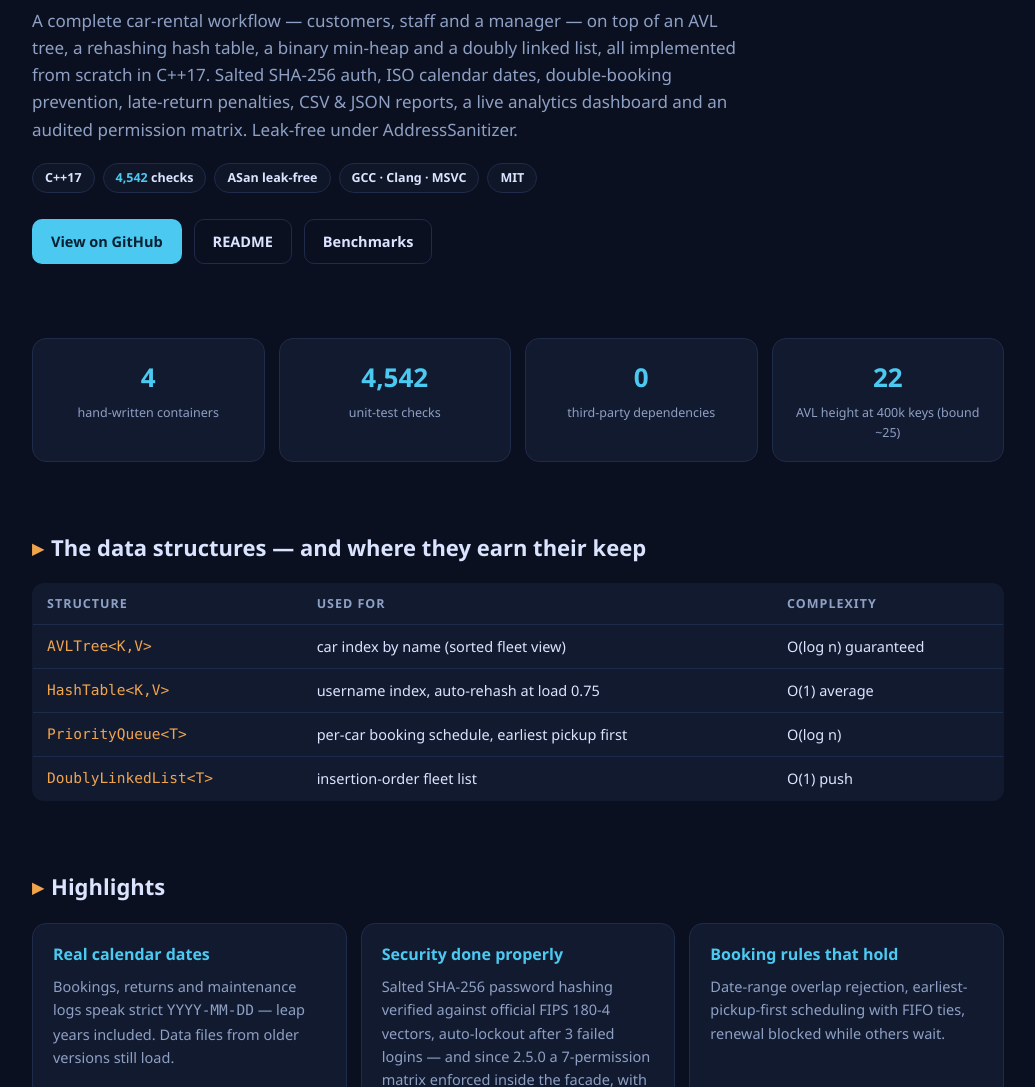
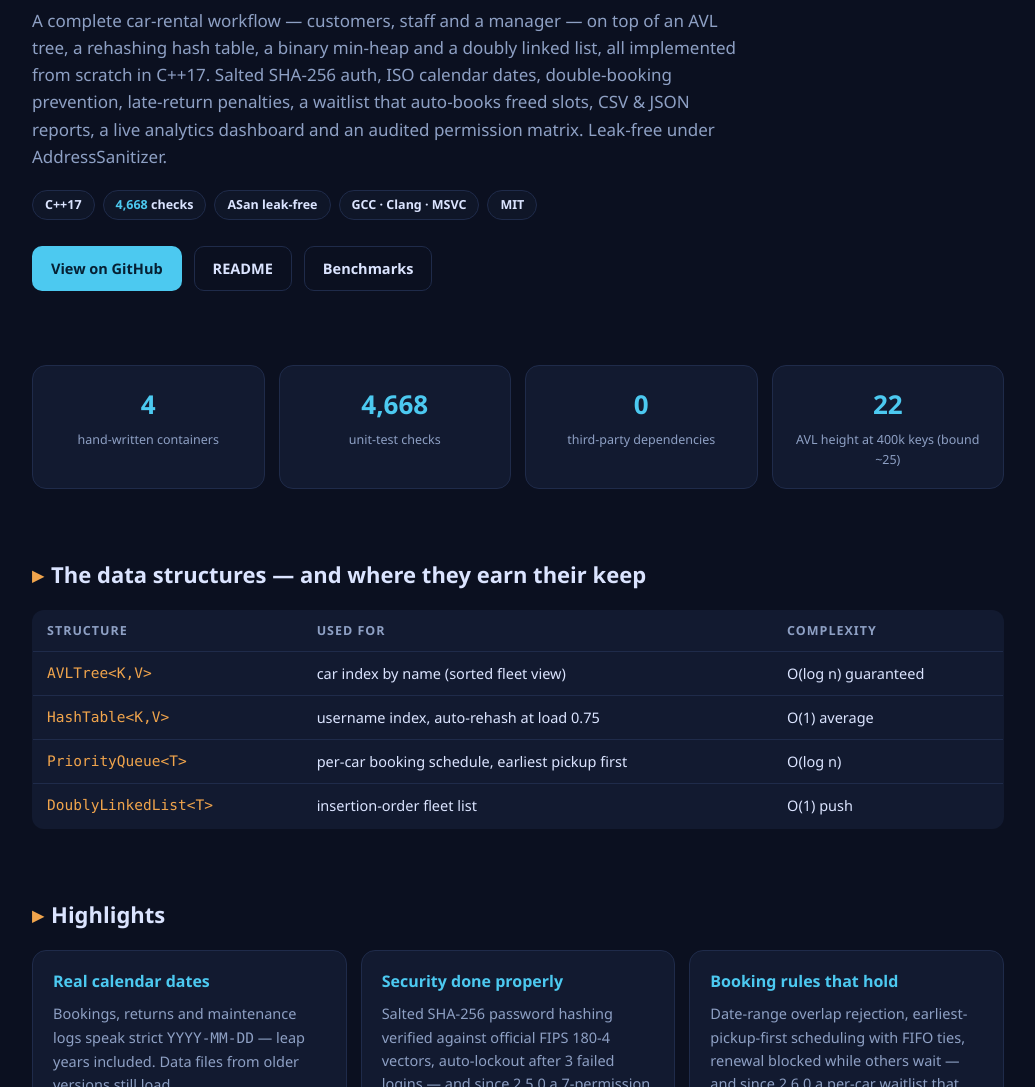
Before and after one commit to Abolfazlrwm/Car-Rental-System, a plain HTML site: page docs-site/index.html in a window 1280 px wide. Shown: the part 213-1300 px from the top of the page, without its empty margins (122-1157 px from the left). Drawn offline with Linux system fonts and the light colour scheme.

Commit message:
docs: waitlist guide, screenshot and changelog for 2.6.0
README grows the two feature bullets, the second demo screenshot
(availability search + waitlist join on top, the dashboard's new
"Waitlist depth per car" bars below), the refreshed suite list and
a checked roadmap item. USAGE.md walks the whole waitlist flow from
the customer's side and documents the front-desk serve action;
DATA_FORMATS.md pins the waitlist.csv layout and the four new
audit action ids. The landing page carries the new numbers.

```diff
--- a/docs-site/index.html
+++ b/docs-site/index.html
@@ -98,12 +98,12 @@
       A complete car-rental workflow — customers, staff and a manager — on top of an AVL tree,
       a rehashing hash table, a binary min-heap and a doubly linked list, all implemented from
       scratch in C++17. Salted SHA-256 auth, ISO calendar dates, double-booking prevention,
-      late-return penalties, CSV &amp; JSON reports, a live analytics dashboard and an audited
-      permission matrix. Leak-free under AddressSanitizer.
+      late-return penalties, a waitlist that auto-books freed slots, CSV &amp; JSON reports, a
+      live analytics dashboard and an audited permission matrix. Leak-free under AddressSanitizer.
     </p>
     <div class="badges">
       <span class="badge">C++17</span>
-      <span class="badge"><b>4,542</b> checks</span>
+      <span class="badge"><b>4,668</b> checks</span>
       <span class="badge">ASan leak-free</span>
       <span class="badge">GCC · Clang · MSVC</span>
       <span class="badge">MIT</span>
@@ -120,7 +120,7 @@
   <div class="wrap">
     <div class="stat-row">
       <div class="stat"><div class="num">4</div><div class="lbl">hand-written containers</div></div>
-      <div class="stat"><div class="num">4,542</div><div class="lbl">unit-test checks</div></div>
+      <div class="stat"><div class="num">4,668</div><div class="lbl">unit-test checks</div></div>
       <div class="stat"><div class="num">0</div><div class="lbl">third-party dependencies</div></div>
       <div class="stat"><div class="num">22</div><div class="lbl">AVL height at 400k keys (bound ~25)</div></div>
     </div>
@@ -146,10 +146,10 @@
     <div class="grid">
       <div class="card"><h3>Real calendar dates</h3><p>Bookings, returns and maintenance logs speak strict <code>YYYY-MM-DD</code> — leap years included. Data files from older versions still load.</p></div>
       <div class="card"><h3>Security done properly</h3><p>Salted SHA-256 password hashing verified against official FIPS 180-4 vectors, auto-lockout after 3 failed logins — and since 2.5.0 a 7-permission matrix enforced inside the facade, with every privileged action and denial landing in an append-only audit trail.</p></div>
-      <div class="card"><h3>Booking rules that hold</h3><p>Date-range overlap rejection, earliest-pickup-first scheduling with FIFO ties, renewal blocked while others wait.</p></div>
+      <div class="card"><h3>Booking rules that hold</h3><p>Date-range overlap rejection, earliest-pickup-first scheduling with FIFO ties, renewal blocked while others wait — and since 2.6.0 a per-car waitlist that auto-books the best-fitting wish the moment a return frees the window.</p></div>
       <div class="card"><h3>Money with an audit trail</h3><p>Automatic invoicing, 1.5× late-day penalties charged exactly once, customer balances, per-car income ledger.</p></div>
       <div class="card"><h3>CSV everything</h3><p>Full state round-trip in <code>data/*.csv</code>, plus manager-exported fleet &amp; bookings reports into <code>reports/</code>.</p></div>
-      <div class="card"><h3>Tested like it matters</h3><p>4,542 dependency-free checks — every v1.0 bug is now a regression test — green under AddressSanitizer + UBSan on every push.</p></div>
+      <div class="card"><h3>Tested like it matters</h3><p>4,668 dependency-free checks — every v1.0 bug is now a regression test — green under AddressSanitizer + UBSan on every push.</p></div>
     </div>
   </div>
 </section>
@@ -163,7 +163,7 @@ g++ -std=c++17 -O2 mainApp.cpp manager_system/*.cpp -o car_rental
 
 <span class="c"># or the full workflow</span>
 make            <span class="c"># car_rental + unit_tests</span>
-make test       <span class="c"># 4,542 checks</span>
+make test       <span class="c"># 4,668 checks</span>
 make bench      <span class="c"># containers vs std, measured</span>
 ./scripts/demo.sh   <span class="c"># scripted end-to-end walkthrough</span></pre>
     <p style="color:var(--muted); margin-top:12px; font-size:14.5px;">
```
Also changed, not shown: docs/waitlist.png (added), 4 other files.
